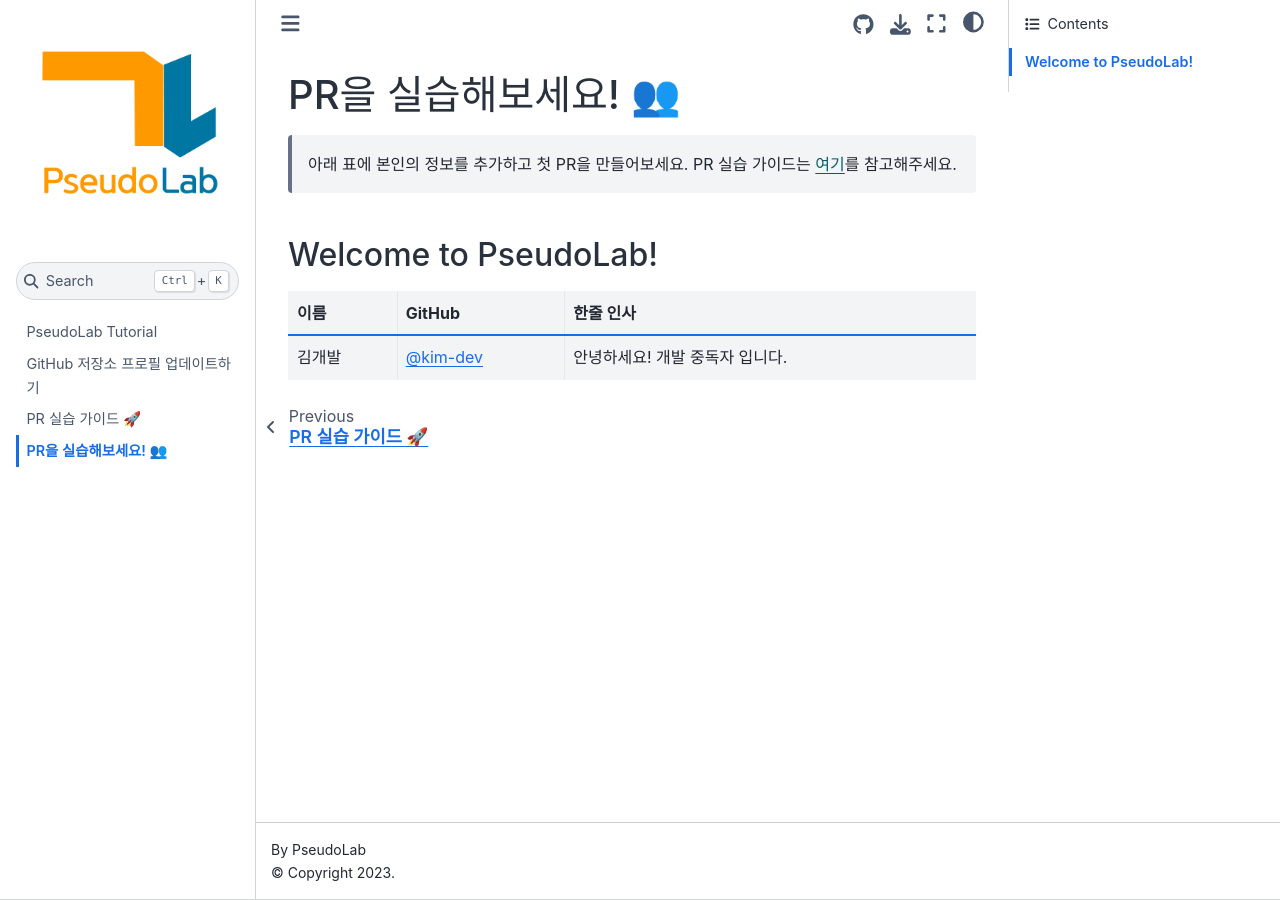
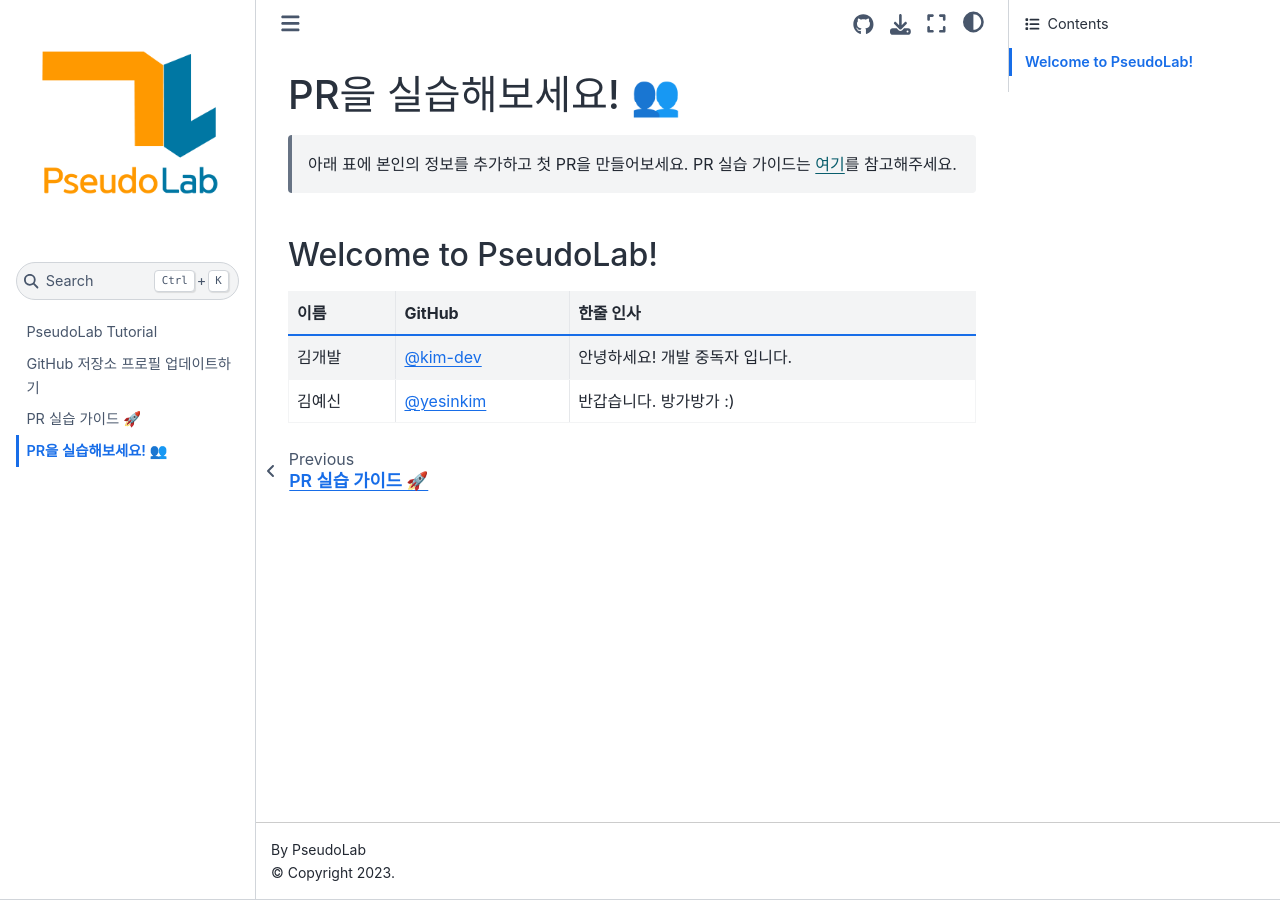
Before and after one commit to Pseudo-Lab/DevFactory, a Jupyter Book: the page built from book/docs/pr-ground.md, in a window 1280 px wide. Built offline with Jupyter Book 1.0.4 settings and Sphinx 7.4.7 and the Sphinx Book theme 1.1.4, drawn with Linux system fonts in a browser that asks for light colours.

Commit message:
김예신 인사 추가

```diff
--- a/book/docs/pr-ground.md
+++ b/book/docs/pr-ground.md
@@ -8,3 +8,4 @@
 | 이름 | GitHub | 한줄 인사 |
 |-----|--------|-------|
 | 김개발 | [@kim-dev](https://github.com/) | 안녕하세요! 개발 중독자 입니다. |
+| 김예신 | [@yesinkim](https://github.com/yesinkim) | 반갑습니다. 방가방가 :) |
```
